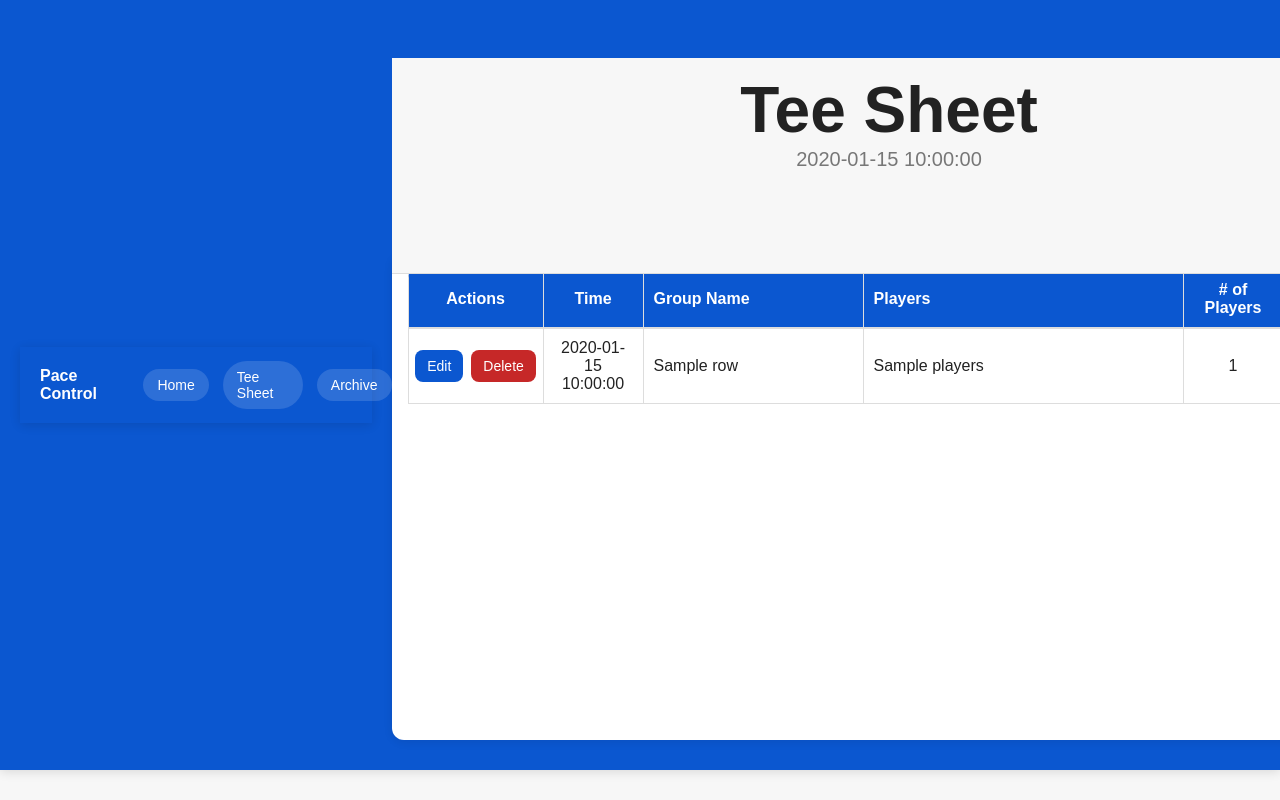
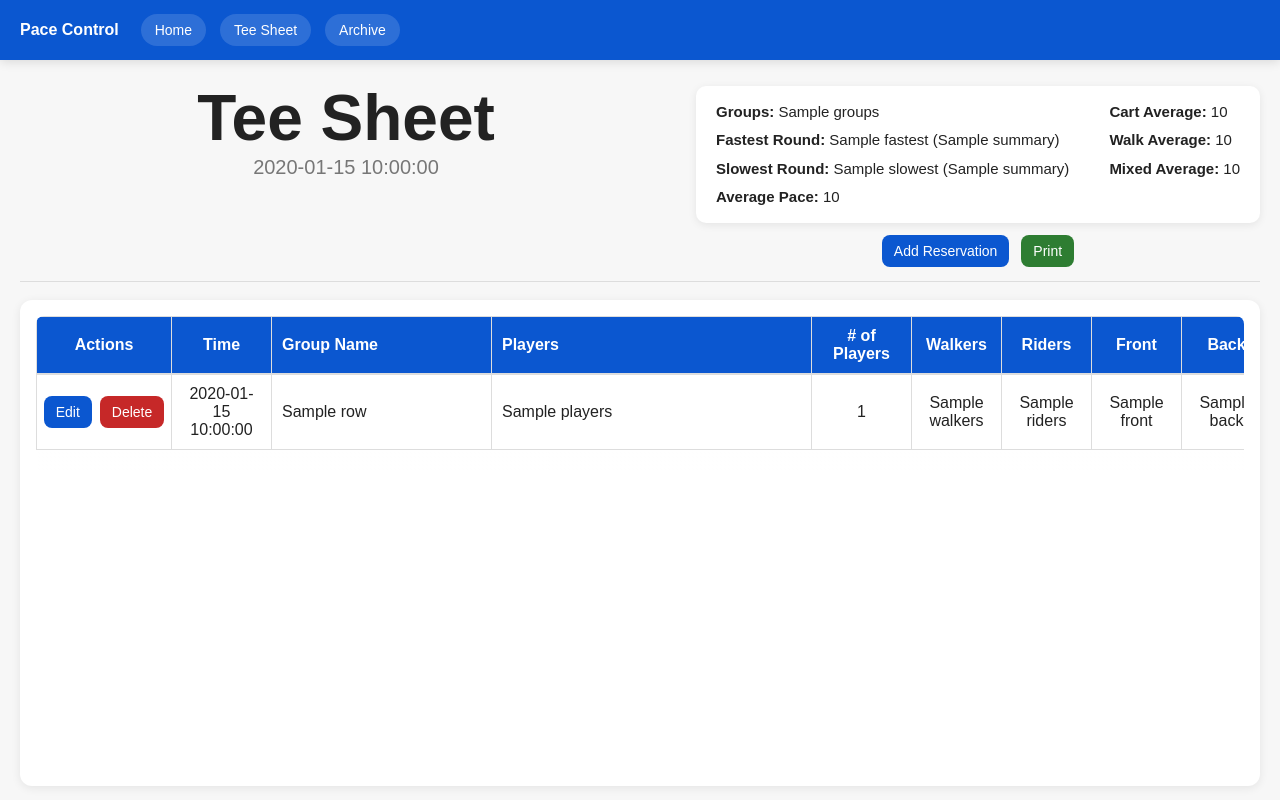
Before and after one commit to nicholasdemarcoo-ui/pacecontrol, a Flask app: template templates/tee_sheet.html in a window 1280 px wide. Run offline with Flask 3, Linux system fonts and the light colour scheme; the template is opened without the code that fills it: most values are stand-ins (such as "Sample title", 1, 10 or a date in 2020); lists and menus that the app fills with data are empty.

Commit message:
changes2

```diff
--- a/templates/tee_sheet.html
+++ b/templates/tee_sheet.html
@@ -62,6 +62,7 @@
 
         .page-shell {
             height: calc(100vh - 58px);
+            width: 100%;
             display: flex;
             flex-direction: column;
             padding: 6px 20px 16px 20px;
@@ -492,9 +493,6 @@
     </style>
 </head>
 <body data-editing="{% if edit_id is not none %}true{% else %}false{% endif %}">
-    <div class="nav-bar">
-    <div class="nav-inner">
-
         <div class="nav-bar">
             <div class="nav-inner">
                 <div class="nav-left">
```
